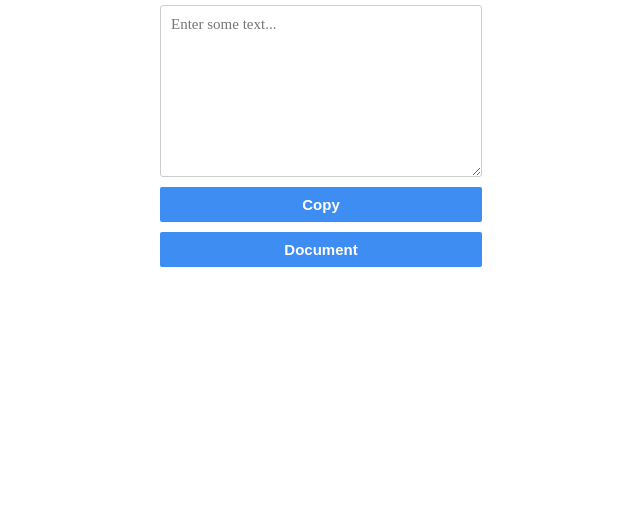
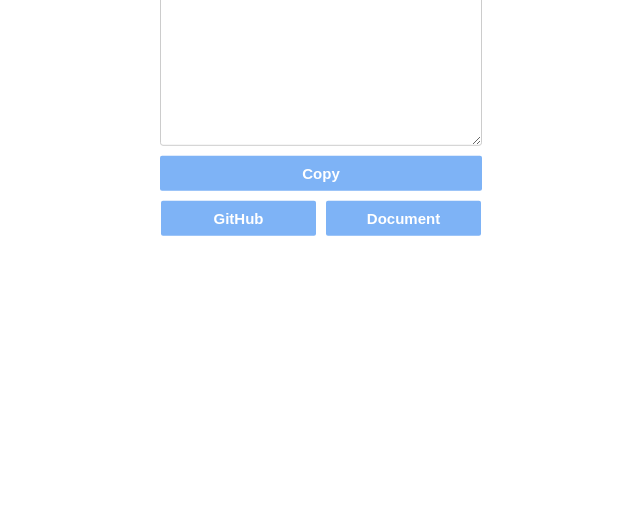
Before and after one commit to theajack/copy, a website: page index.html in a window 1280 px wide. Shown: the part 291-800 px from the top of the page, without its empty margins (319-959 px from the left). Drawn offline with Linux system fonts and the light colour scheme; some icons are missing.

Commit message:
docs: mod docs

```diff
--- a/index.html
+++ b/index.html
@@ -22,7 +22,7 @@
             position: fixed;
             top: 50%;
             left: 50%;
-            transform: translate(-50%, -50%);
+            transform: translate(-50%, -60%);
         }
 
         #input {
@@ -36,11 +36,12 @@
             font-size: 15px;
             outline: none;
             border-radius: 3px;
+            background-color: #fffa;
         }
 
         .btn {
             margin-top: 10px;
-            background-color: #3e8df2;
+            background-color: #3e8df2aa;
             color: #fff;
             border: none;
             width: 100%;
@@ -53,7 +54,15 @@
         }
 
         .btn:hover {
-            background-color: #6bacff;
+            background-color: #6bacffaa;
+        }
+
+        .btn-half {
+            width: 48%;
+        }
+
+        .btn-half.right {
+            margin-left: 2%;
         }
 
         #title {
@@ -66,15 +75,20 @@
 
 <body>
     <div class='wrapper'>
-        <div id='title'>Copy-Util</div>
+        <div id='title'>🚀 Copy-Util</div>
         <textarea type="text" id="input" placeholder="Enter some text..."></textarea>
-        <button onclick="copyText()" class='btn'>Copy</button>
-        <button onclick="goGithub()" class='btn'>Document</button>
+        <button onclick="copyText()" class='btn'><i class="ei-copy"></i> Copy</button>
+        <button onclick="goGithubMain()" class='btn btn-half left'><i class="ei-github"></i> GitHub</button>
+        <button onclick="goGithub()" class='btn btn-half right'><i class="ei-book"></i> Document</button>
     </div>
+    <div id='error404'></div>
     <script src="https://cdn.jsdelivr.net/gh/theajack/copy/cdn/copyutil.latest.min.js"></script>
     <script>
         function goGithub() {
-            window.open('https://github.com/theajack/copy#copy-util--')
+            window.open('https://github.com/theajack/copy/blob/master/README.md#copy-util--')
+        }
+        function goGithubMain() {
+            window.open('https://github.com/theajack/copy')
         }
         function copyText() {
             alert(Copy({
@@ -82,6 +96,8 @@
             }) ? 'Copy successed!' : 'Copy failed!')
         }
     </script>
+    <script src="https://cdn.jsdelivr.net/gh/theajack/theajack.github.com/assets/js/jetter.min.js"></script>
+    <script src="https://cdn.jsdelivr.net/gh/theajack/theajack.github.com/assets/js/bg2.js"></script>
 </body>
 
 </html>
```
Also changed, not shown: README.md.
